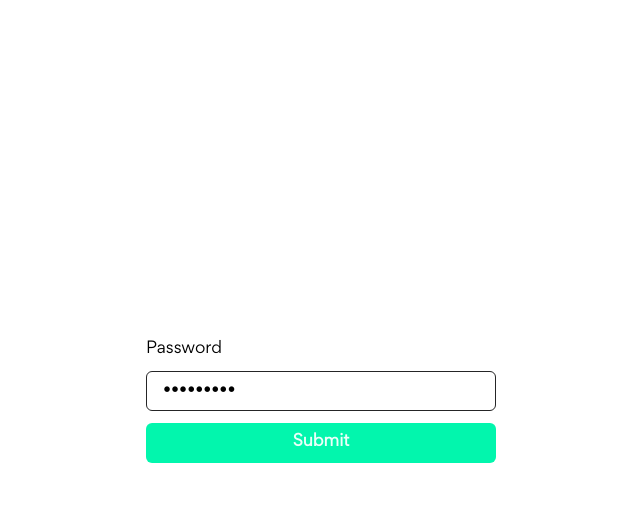
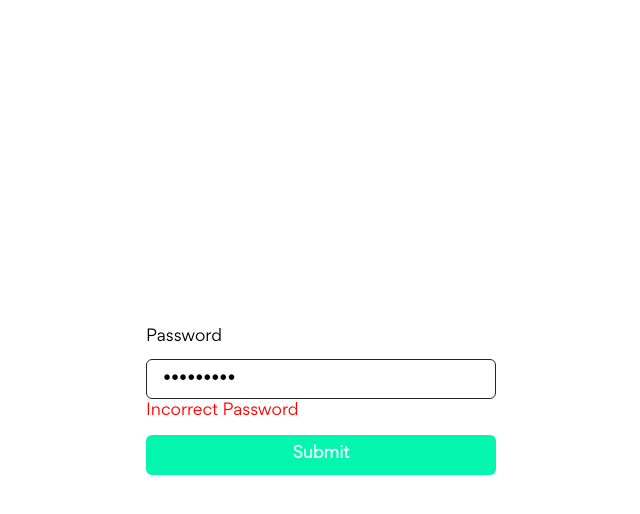
Before and after one commit to maaz459/portalys-react, a React (Create React App) app: page / in a window 1280 px wide. Both pictures are taken after typing "Sample123" into the empty fields and a click on the button "Submit". Shown: the top 514 px of the page, without its empty margins (319-959 px from the left). Built offline with nearby package versions, Linux system fonts and the light colour scheme.

Commit message:
incorrect password

```diff
--- a/src/App.js
+++ b/src/App.js
@@ -21,6 +21,7 @@ const newTheme = extendTheme(theme);
 function App() {
   const [openSite, setOpenSite] = useState(false);
   const [password, setPassword] = useState("");
+  const [error, setError] = useState(false);
 
   const [cookies, setCookie] = useCookies(["site-password"]);
   console.log(cookies);
@@ -58,6 +59,11 @@ function App() {
                   color="black.100"
                   type="password"
                 />
+                {error && password !== secrets.sitePassword && (
+                  <Text color="red" className="gordita400" mb={10}>
+                    Incorrect Password
+                  </Text>
+                )}
                 <Box mt={12}>
                   <Button
                     _focus={{
@@ -76,6 +82,8 @@ function App() {
                         setCookie("site-password", password, {
                           path: "/",
                         });
+                      } else {
+                        setError(true);
                       }
                     }}
                   >
```
